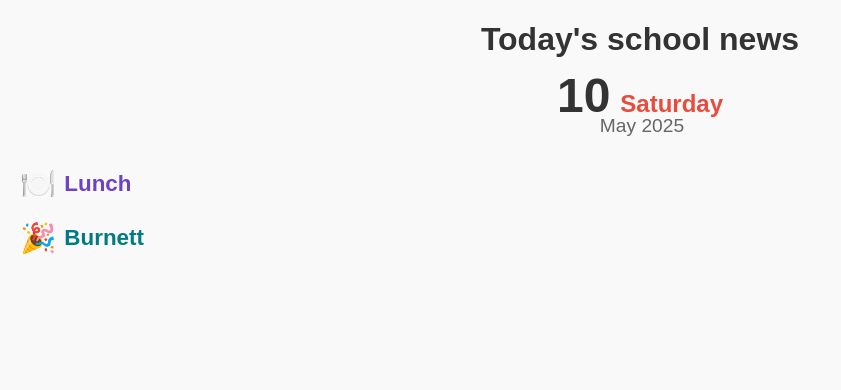
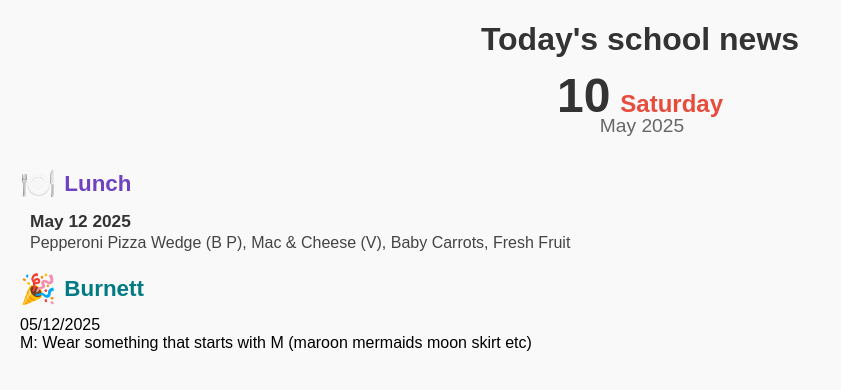
Before and after one commit to squintview/check_lunch_page, a website: page index.html in a window 1280 px wide. Shown: the whole page, without its empty margins (0-841 px from the left). Drawn offline with Linux system fonts and the light colour scheme.

Commit message:
udpate to return next weekday info if today is a weekend

```diff
--- a/index.html
+++ b/index.html
@@ -162,11 +162,11 @@
               menuData.push({ date: parts[0].trim(), lunch: parts[2].trim() });
             }
           }
-          const dates = getMDYDates();
-          console.log('Searching for menu items for dates:', dates);
+          const date = getMDYDates();
+          console.log('Searching for menu items for date:', date);
           const filteredMenu = [];
           for (let i = 0; i < menuData.length; i++) {
-            if (dates.includes(toMDYfromLong(menuData[i].date))) {
+            if (toMDYfromLong(menuData[i].date) === date) {
               filteredMenu.push(menuData[i]);
             }
           }
@@ -186,18 +186,18 @@
         .then(response => response.text())
         .then(csv => {
           const lines = csv.trim().split('\n');
-          const dates = getMDYDates();
+          const date = getMDYDates();
           const items = lines.slice(1)
             .map(line => {
               // Split only on the first two commas to handle commas in the description
               const firstComma = line.indexOf(',');
               const secondComma = line.indexOf(',', firstComma + 1);
-              const date = line.substring(0, firstComma).trim();
+              const d = line.substring(0, firstComma).trim();
               // const day = line.substring(firstComma + 1, secondComma).trim(); // not used
               const desc = line.substring(secondComma + 1).trim();
-              return { date, desc };
+              return { date: d, desc };
             })
-            .filter(item => dates.includes(item.date));
+            .filter(item => item.date === date);
           const list = document.getElementById('burnett-list');
           list.innerHTML = '';
           items.forEach(item => {
@@ -212,18 +212,20 @@
         });
     }
 
-    // Utility to get today's and tomorrow's dates in MM/DD/YYYY format
+    /**
+     * Returns today's date in MM/DD/YYYY format if today is a weekday.
+     * If today is a weekend, returns the next weekday's date in MM/DD/YYYY format.
+     * Example return: "04/29/2025"
+     */
     function getMDYDates() {
-      const today = new Date();
-      const tomorrow = new Date();
-      tomorrow.setDate(today.getDate() + 1);
-      function toMDY(date) {
-        const mm = String(date.getMonth() + 1).padStart(2, '0');
-        const dd = String(date.getDate()).padStart(2, '0');
-        const yyyy = date.getFullYear();
-        return `${mm}/${dd}/${yyyy}`;
+      let date = new Date();
+      while (date.getDay() === 0 || date.getDay() === 6) { // 0 = Sunday, 6 = Saturday
+        date.setDate(date.getDate() + 1);
       }
-      return [toMDY(today), toMDY(tomorrow)];
+      const mm = String(date.getMonth() + 1).padStart(2, '0');
+      const dd = String(date.getDate()).padStart(2, '0');
+      const yyyy = date.getFullYear();
+      return `${mm}/${dd}/${yyyy}`;
     }
 
     // Helper to convert 'Month Day Year' to 'MM/DD/YYYY'
```
